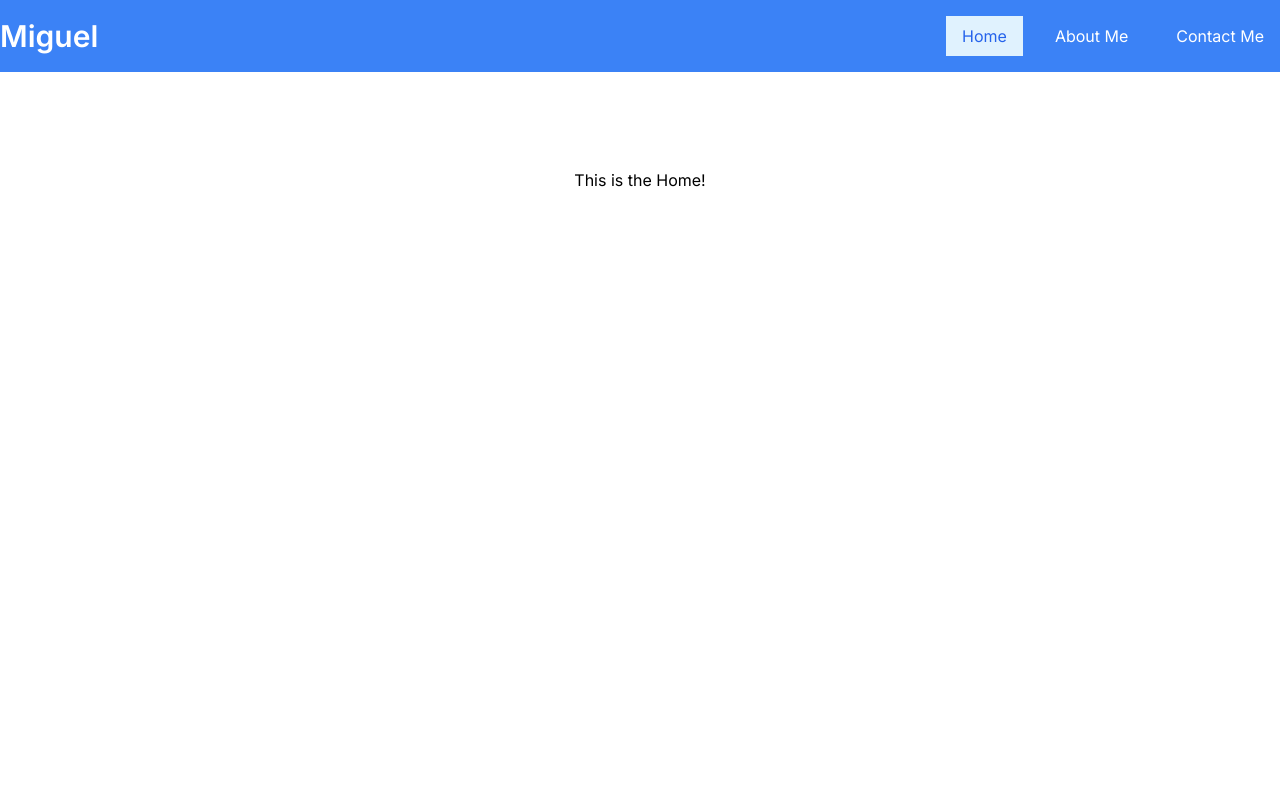
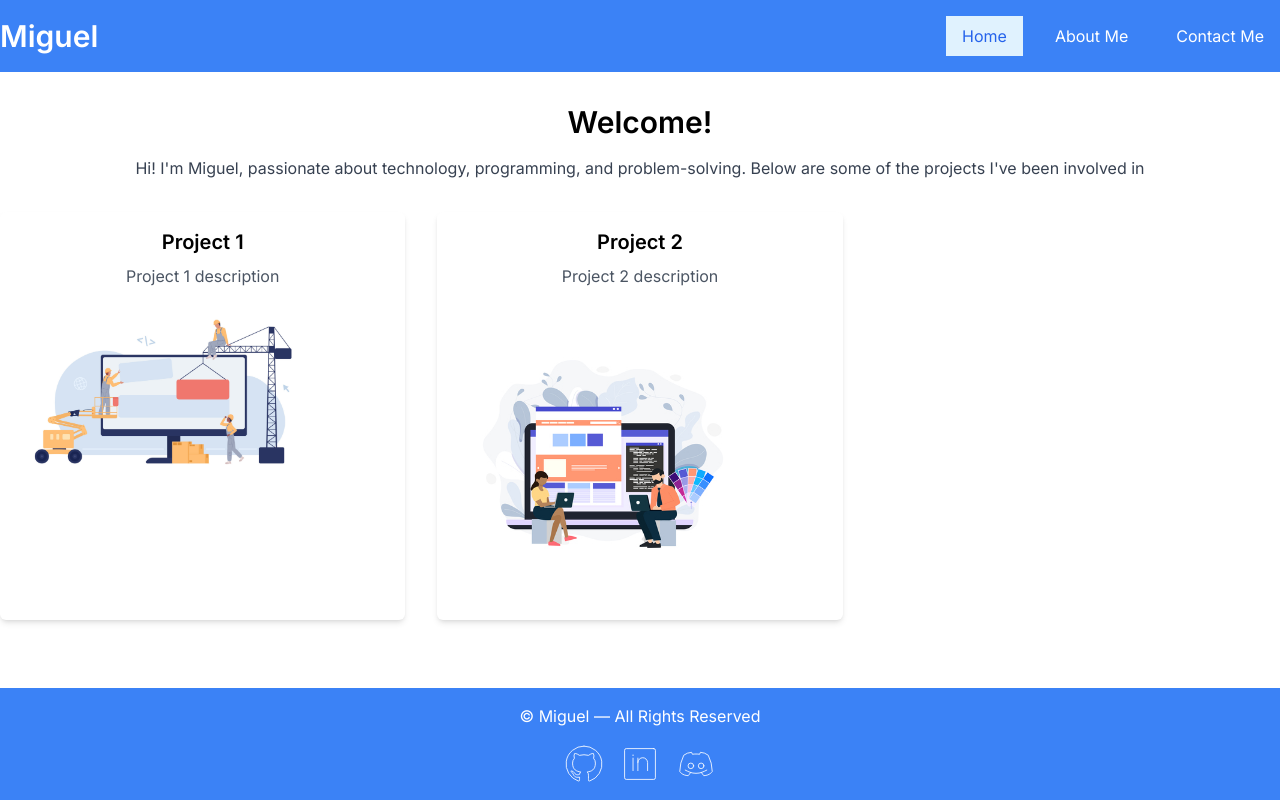
Before and after one commit to MiguelGFerreira/portfolio, a Next.js app: page / in a window 1280 px wide. Shown: the top 800 px of the page. Built offline with nearby package versions, Linux system fonts and the light colour scheme.

Commit message:
Home page update

```diff
--- a/app/about/page.tsx
+++ b/app/about/page.tsx
@@ -4,15 +4,15 @@ export default function About() {
 			<div className='flex min-h-screen flex-col p-24 md:w-2/3 mx-auto text-left'>
 				<h2 className="text-3xl font-semibold mb-4">Passionate Programmer and Problem Solver</h2>
 				<p className="text-gray-700 mb-4">Hello there! I'm Miguel, a 23-year-old tech enthusiast on the brink of graduating with a System Information degree. Currently, I thrive as a dedicated programmer in the IT department of a prominent coffee exporting company.</p>
-				<h3>Professional Journey:</h3>
+				<h3 className="font-semibold">Professional Journey:</h3>
 				<p className="text-gray-700 mb-4">In the dynamic world of technology, I've found my niche, working diligently in the heart of a coffee export enterprise. Here, I've honed my programming skills, tackling complex challenges in the ever-evolving IT landscape.</p>
-				<h3>Tech Alchemist:</h3>
+				<h3 className="font-semibold">Tech Alchemist:</h3>
 				<p className="text-gray-700 mb-4">Programming isn't just a job for me; it's my passion. I revel in the intricacies of coding and delight in finding elegant solutions to problems. Being on the forefront of technological innovation is where I feel most at home.</p>
-				<h3>Problem Solver:</h3>
+				<h3 className="font-semibold">Problem Solver:</h3>
 				<p className="text-gray-700 mb-4">I thrive on challenges, and problem-solving is at the core of my skill set. Whether it's debugging lines of code or finding innovative solutions to intricate issues, I approach each task with a can-do attitude and a commitment to excellence.</p>
-				<h3>Global Ambitions:</h3>
+				<h3 className="font-semibold">Global Ambitions:</h3>
 				<p className="text-gray-700 mb-4">As I enter the final stretch of my academic journey, I'm eagerly seeking new opportunities that transcend borders. I am open to exciting roles and collaborations worldwide, ready to contribute my skills and passion to diverse projects.</p>
-				<h3>Let's Connect:</h3>
+				<h3 className="font-semibold">Let's Connect:</h3>
 				<p className="text-gray-700 mb-4">I believe in the power of networking and collaboration. If you're looking for a dedicated programmer with a love for challenges, a passion for coffee, and a global perspective, let's connect! I'm excited about the prospect of bringing my skills to new horizons and making a positive impact.</p>
 			</div>
 		</section>
--- a/app/globals.css
+++ b/app/globals.css
@@ -32,4 +32,12 @@
 .custom-btn {
   @apply flex flex-row relative justify-center items-center py-3 px-6 outline-none;
 }
+
+html {
+  @apply h-full
+}
+
+body {
+  @apply flex flex-col min-h-full
+}
 /* END: General styles */
--- a/app/page.tsx
+++ b/app/page.tsx
@@ -1,7 +1,46 @@
+import Image from "next/image"
+import Link from "next/link"
+
+const projects = [
+  {
+    id: 1,
+    title: 'Project 1',
+    description: 'Project 1 description',
+    imageUrl: '/project-1.jpg',
+    link: '/projects/project1',
+  },
+  {
+    id: 2,
+    title: 'Project 2',
+    description: 'Project 2 description',
+    imageUrl: '/project-2.jpg',
+    link: '/projects/project2',
+  },
+];
+
 export default function Home() {
   return (
-    <main className="flex min-h-screen flex-col items-center justify-between p-24">
-      <h3>This is the Home!</h3>
-    </main>
+    <div className="container mx-auto text-center mt-8">
+      <h2 className="text-3xl font-semibold mb-4">Welcome!</h2>
+      <p className="text-gray-700 mb-8">
+        Hi! I'm Miguel, passionate about technology, programming, and problem-solving. Below are some of the projects I've been involved in
+      </p>
+
+      <div className="grid grid-cols-1 md:grid-cols-2 lg:grid-cols-3 gap-8">
+        {projects.map((project) => (
+          <Link
+            href={project.link}
+            key={project.id}
+            className="bg-white p-4 rounded-md shadow-md hover:shadow-lg transition duration-300 ease-in-out"
+          >
+            <h3 className="text-xl font-semibold mb-2">{project.title}</h3>
+            <p className="text-gray-600">{project.description}</p>
+            <div className="mt-4">
+              <Image src={project.imageUrl} alt={project.title} width={300} height={200} />
+            </div>
+          </Link>
+        ))}
+      </div>
+    </div>
   )
 }
--- a/app/ui/Footer.tsx
+++ b/app/ui/Footer.tsx
@@ -3,12 +3,12 @@ import Image from "next/image"
 
 export default function Footer() {
   return (
-    <footer className='bg-blue-500 text-white py-4'>
+    <footer className='bg-blue-500 text-white py-4 mt-auto'>
       <div className="container mx-auto text-center flex flex-col items-center">
         <div className="flex-grow" />
-        <p className="mb-4">&copy; Miguel — All Rights Reserved</p>
+        <h4 className="mb-4">&copy; Miguel — All Rights Reserved</h4>
         <div className="flex justify-center items-center gap-4">
-          <Link href='https://github.com/MiguelGFerreira'>
+          <Link href='https://github.com/MiguelGFerreira' target="blank_">
             <Image
               src="/github-icon.svg"
               alt="GitHub icon"
@@ -17,7 +17,7 @@ export default function Footer() {
               className="object-contain"
             />
           </Link>
-          <Link href='https://www.linkedin.com/in/miguelgferreira/'>
+          <Link href='https://www.linkedin.com/in/miguelgferreira/' target="blank_">
             <Image
               src="/linkedin-icon.svg"
               alt="LinkedIn icon"
@@ -26,7 +26,7 @@ export default function Footer() {
               className="object-contain"
             />
           </Link>
-          <Link href='https://discordapp.com/users/398622977668808706'>
+          <Link href='https://discordapp.com/users/398622977668808706' target="blank_">
             <Image
               src="/discord-icon.svg"
               alt="Discord icon"
--- a/app/ui/Header.tsx
+++ b/app/ui/Header.tsx
@@ -16,7 +16,9 @@ export default function Header() {
   return (
     <header className='bg-blue-500 text-white py-4'>
       <div className="container mx-auto flex justify-between items-center">
-        <h1 className="text-3xl font-semibold">Miguel</h1>
+        <Link href={'/'}>
+          <h1 className="text-3xl font-semibold">Miguel</h1>
+        </Link>
         <nav className="space-x-4 flex">
           {headerLinks.map((link) => {
             return (
@@ -25,7 +27,7 @@ export default function Header() {
                 href={link.href}
                 className={clsx('flex', 'hover:bg-sky-100 hover:text-blue-600', { 'bg-sky-100 text-blue-600': pathName === link.href })}
               >
-                <p className="md:block px-4 py-2">{link.name}</p>
+                <h4 className="md:block px-4 py-2">{link.name}</h4>
               </Link>
             );
           })}
```
Also changed, not shown: public/project-1.jpg (added), public/project-2.jpg (added).
